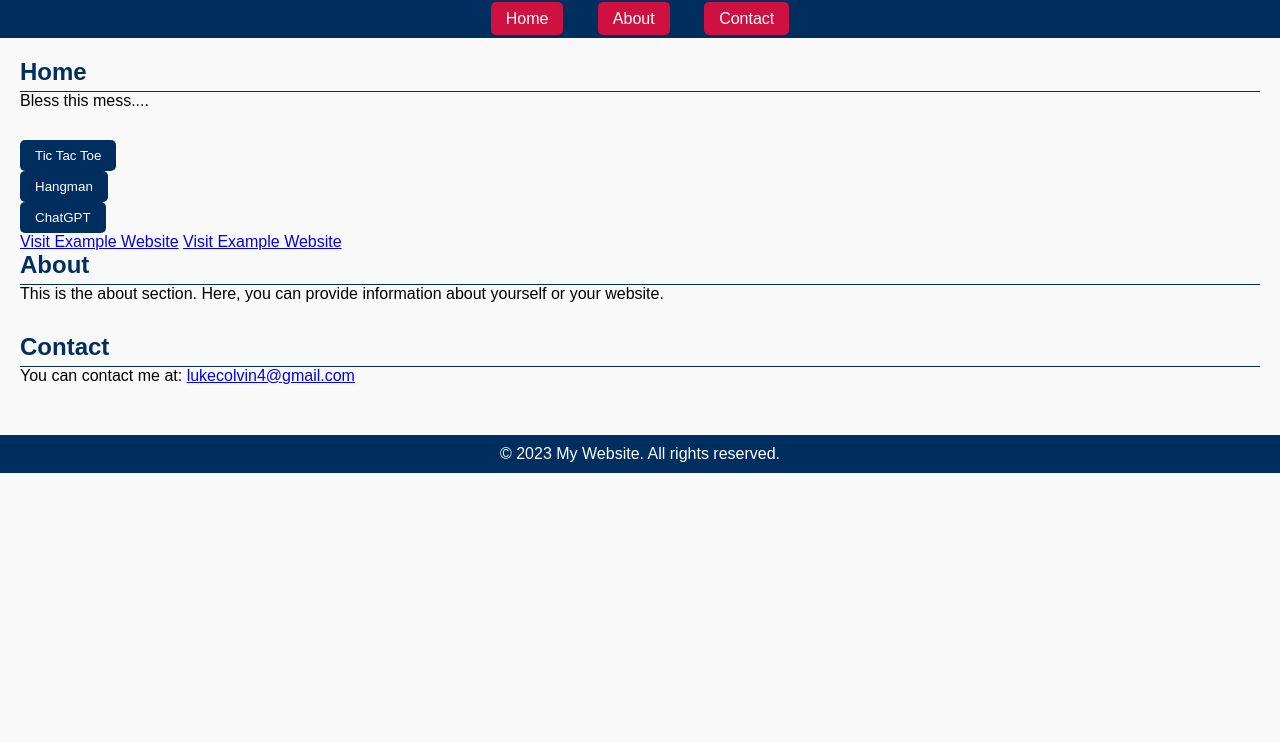
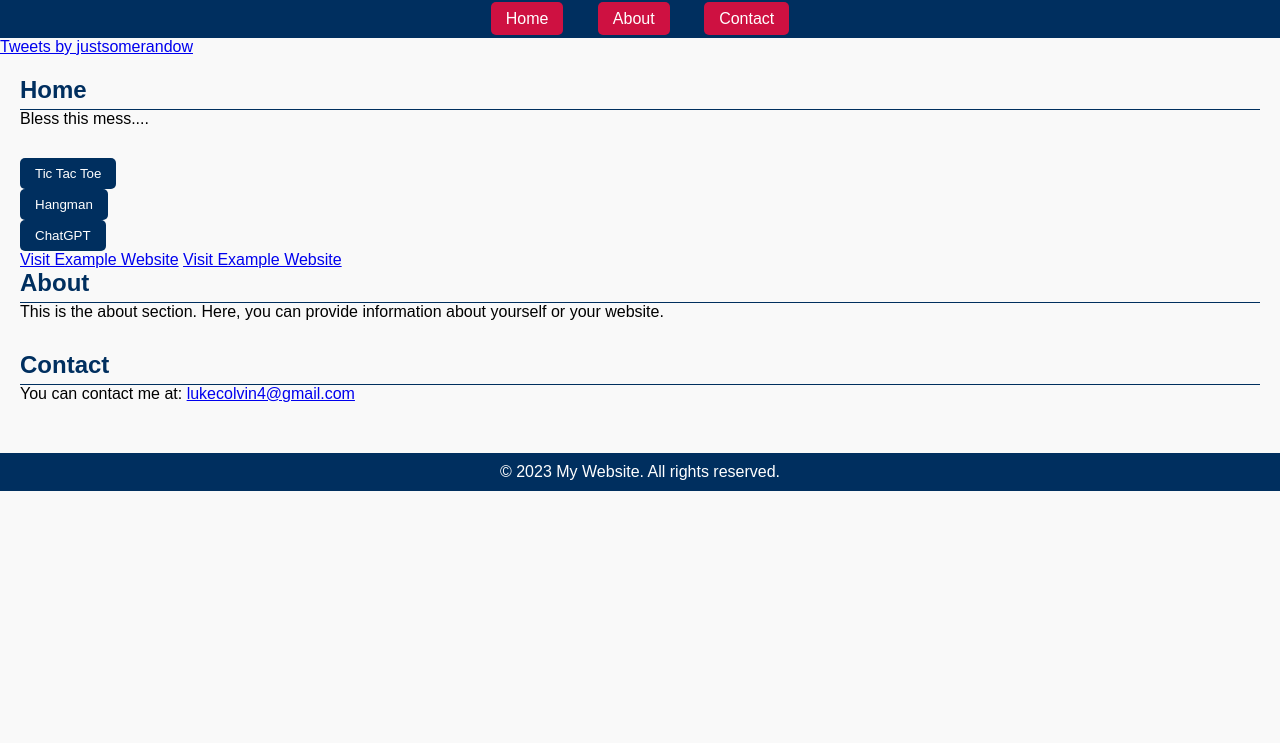
Before and after one commit to lucolvin/lukecolvin.com, a plain HTML site: page index.html in a window 1280 px wide. Shown: the part 57-800 px from the top of the page. Drawn offline with Linux system fonts and the light colour scheme.

Commit message:
Update index.html

```diff
--- a/index.html
+++ b/index.html
@@ -26,6 +26,8 @@
             <li><a href="#contact">Contact</a></li>
         </ul>
     </nav>
+
+    <a class="twitter-timeline" data-theme="dark" href="https://twitter.com/justsomerandow?ref_src=twsrc%5Etfw">Tweets by justsomerandow</a> <script async src="https://platform.twitter.com/widgets.js" charset="utf-8"></script>
 
     <main>
         <section id="home">
```
